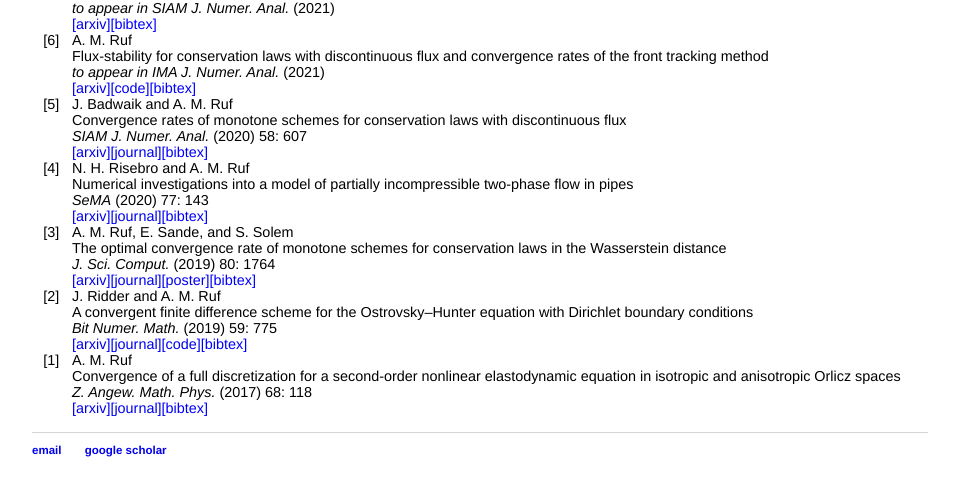
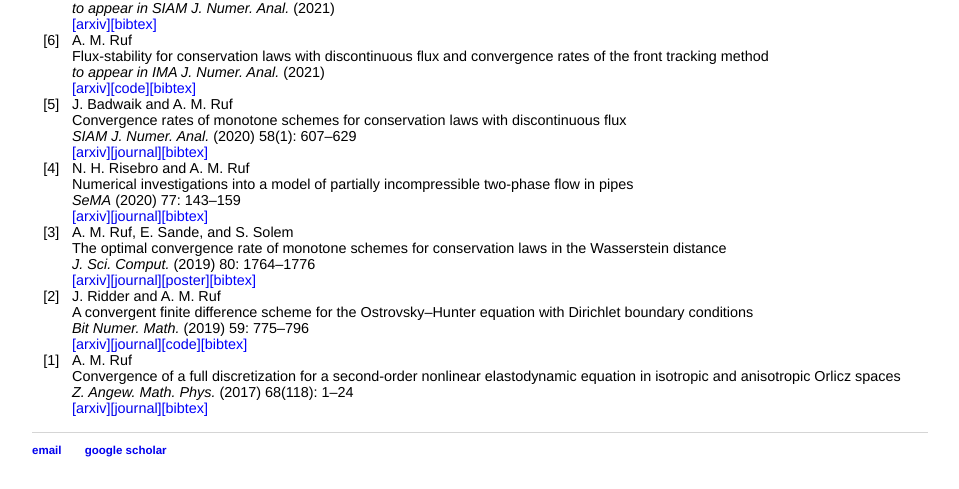
Before and after one commit to adrianmruf/adrianmruf.github.io, a Jekyll site: the page built from index.html, in a window 1280 px wide. Shown: the part 1038-1527 px from the top of the page, without its empty margins (160-1119 px from the left). Built offline with Jekyll 4.4.1, drawn with Linux system fonts in a browser that asks for light colours.

Commit message:
Add page numbers to publications

```diff
--- a/index.html
+++ b/index.html
@@ -128,7 +128,7 @@ th {
 		</code></pre>
 		</li>
 	<li>J. Badwaik and A. M. Ruf<br>Convergence rates of monotone schemes for conservation laws with discontinuous flux<br>
-		<em>SIAM J. Numer. Anal.</em> (2020) 58: 607<br>
+		<em>SIAM J. Numer. Anal.</em> (2020) 58(1): 607&ndash;629<br>
 		<a href="https://arxiv.org/abs/1908.08772">[arxiv]</a><a href="https://doi.org/10.1137/19M1283276">[journal]</a><button type='button' onclick="toggleText('paper5')">[bibtex]</button>
 		<pre id='paper5' style='display: none'><code>
 	@article{BadwaikRuf2020,
@@ -146,7 +146,7 @@ th {
 		</code></pre>
 		</li>
 	<li>N. H. Risebro and A. M. Ruf<br>Numerical investigations into a model of partially incompressible two-phase flow in pipes<br>
-		<em>SeMA</em> (2020) 77: 143<br>
+		<em>SeMA</em> (2020) 77: 143&ndash;159<br>
 		<a href="https://arxiv.org/abs/1906.00710">[arxiv]</a><a href="https://doi.org/10.1007/s40324-019-00207-9">[journal]</a><button type='button' onclick="toggleText('paper4')">[bibtex]</button>
 		<pre id='paper4' style='display: none'><code>
 	@article{Risebro2020,
@@ -167,7 +167,7 @@ th {
 		</code></pre>
 		</li>
 	<li>A. M. Ruf, E. Sande, and S. Solem<br>The optimal convergence rate of monotone schemes for conservation laws in the Wasserstein distance<br>
-		<em>J. Sci. Comput.</em> (2019) 80: 1764<br>
+		<em>J. Sci. Comput.</em> (2019) 80: 1764&ndash;1776<br>
 		<a href="https://arxiv.org/abs/1808.04661">[arxiv]</a><a href="https://link.springer.com/article/10.1007%2Fs10915-019-00996-1">[journal]</a><a href="https://github.com/adrianmruf/adrianmruf.github.io/blob/master/posters/Poster_Adrian_Ruf.pdf">[poster]</a><button type='button' onclick="toggleText('paper3')">[bibtex]</button>
 		<pre id='paper3' style='display: none'><code>
 	@article{Ruf2019,
@@ -188,7 +188,7 @@ th {
 		</code></pre>
 		</li>
 	<li>J. Ridder and A. M. Ruf<br>A convergent finite difference scheme for the Ostrovsky&ndash;Hunter equation with Dirichlet boundary conditions<br>
-		<em>Bit Numer. Math.</em> (2019) 59: 775<br>
+		<em>Bit Numer. Math.</em> (2019) 59: 775&ndash;796<br>
 		<a href="https://arxiv.org/abs/1805.07255">[arxiv]</a><a href="https://link.springer.com/article/10.1007%2Fs10543-019-00746-7">[journal]</a><a href="https://github.com/adrianmruf/adrianmruf.github.io/blob/master/code/OH_with_bc.py">[code]</a><button type='button' onclick="toggleText('paper2')">[bibtex]</button>
 		<pre id='paper2' style='display: none'><code>
 	@article{Ridder2019,
@@ -209,7 +209,7 @@ th {
 		</code></pre>
 		</li>
 	<li>A. M. Ruf<br>Convergence of a full discretization for a second-order nonlinear elastodynamic equation in isotropic and anisotropic Orlicz spaces<br>
-		<em>Z. Angew. Math. Phys.</em> (2017) 68: 118<br><a href="https://arxiv.org/abs/1804.03612">[arxiv]</a><a href="https://link.springer.com/article/10.1007%2Fs00033-017-0863-z">[journal]</a><button type='button' onclick="toggleText('paper1')">[bibtex]</button>
+		<em>Z. Angew. Math. Phys.</em> (2017) 68(118): 1&ndash;24<br><a href="https://arxiv.org/abs/1804.03612">[arxiv]</a><a href="https://link.springer.com/article/10.1007%2Fs00033-017-0863-z">[journal]</a><button type='button' onclick="toggleText('paper1')">[bibtex]</button>
 		<pre id='paper1' style='display: none'><code>
 	@article{Ruf2017,
 		Author = {Ruf, Adrian  M.},
```
